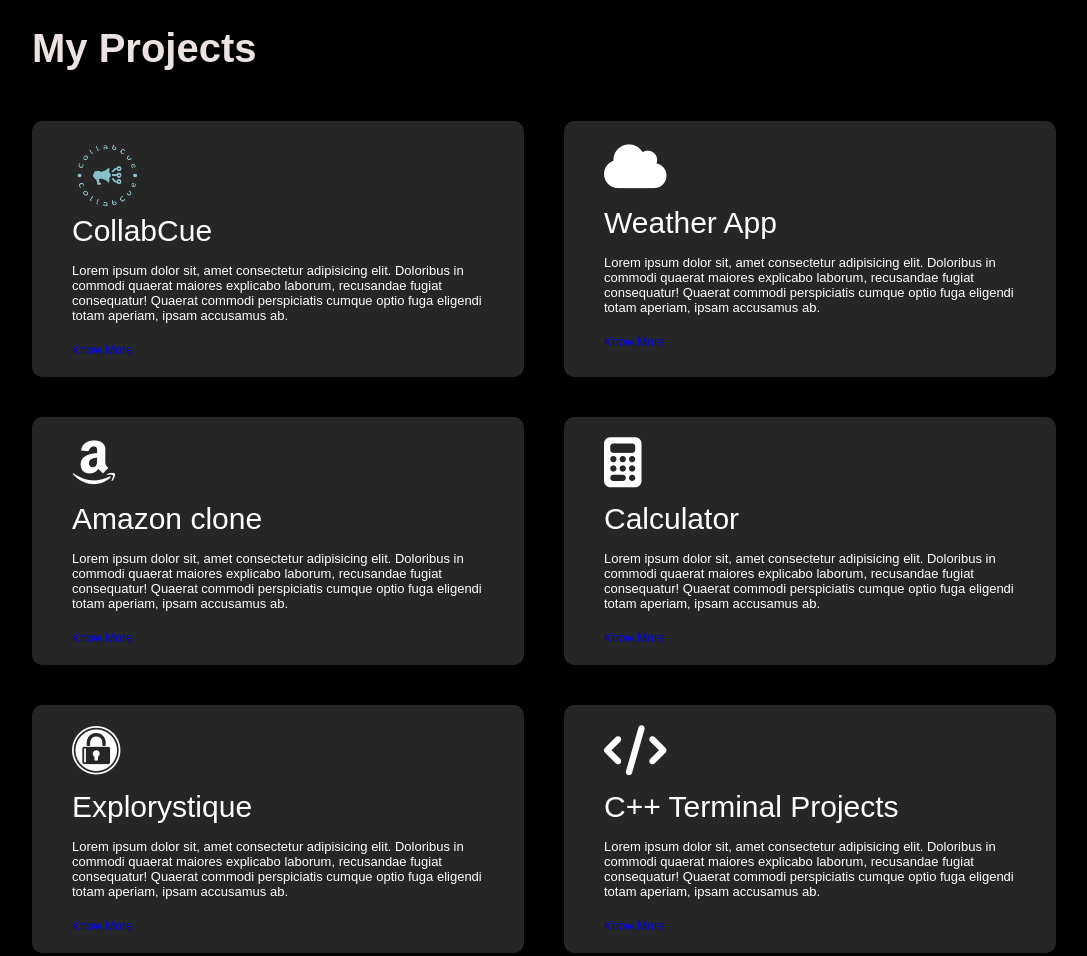
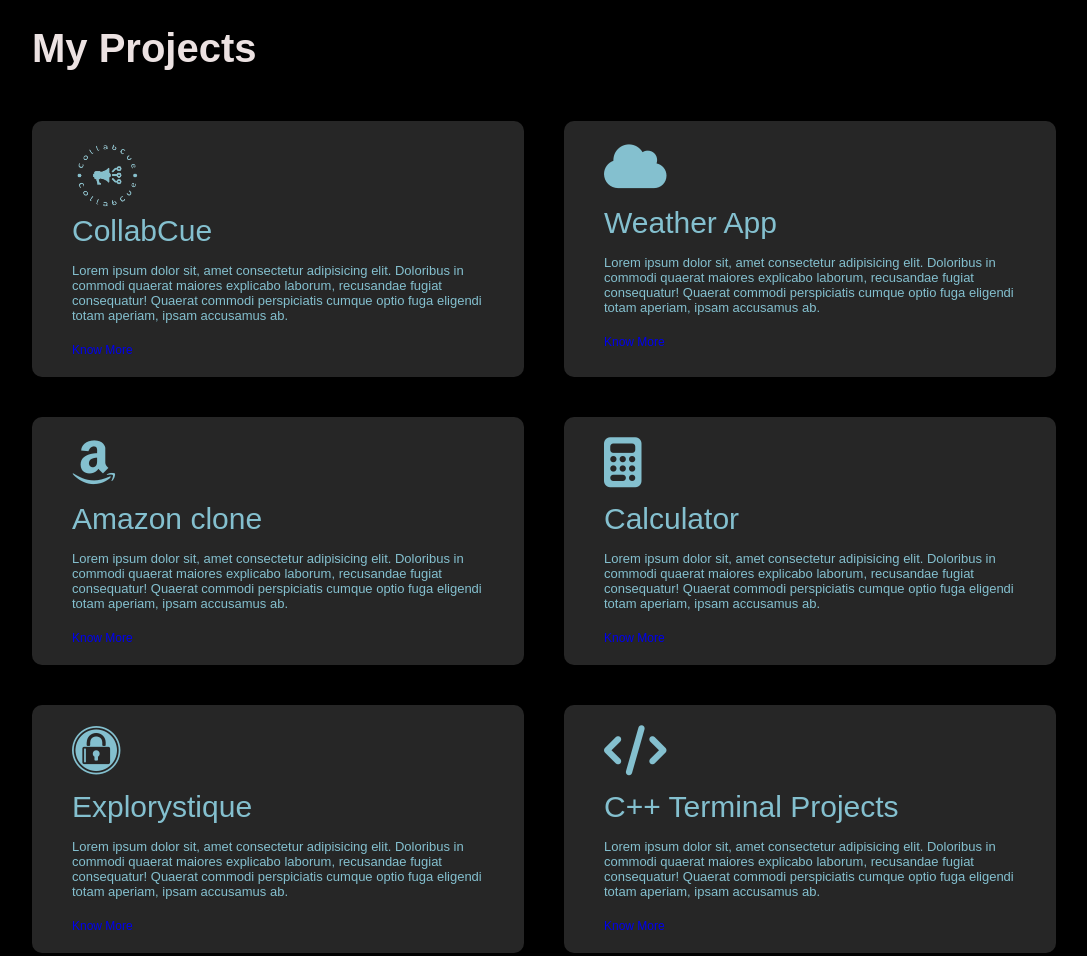
Before and after one commit to raviraj-09/portfolio, a plain HTML site: page index.html in a window 1280 px wide. Shown: the part 1380-2336 px from the top of the page, without its empty margins (96-1183 px from the left). Drawn offline with Linux system fonts and the light colour scheme.

```diff
--- a/style.css
+++ b/style.css
@@ -151,6 +151,7 @@ nav ul li a:hover::after{
     grid-template-columns: repeat(auto-fit, minmax(350px, 1fr));
     grid-gap: 40px;
     margin-top: 50px;
+    color: #84c0cf;
 }
 
 .project-list div{
```
